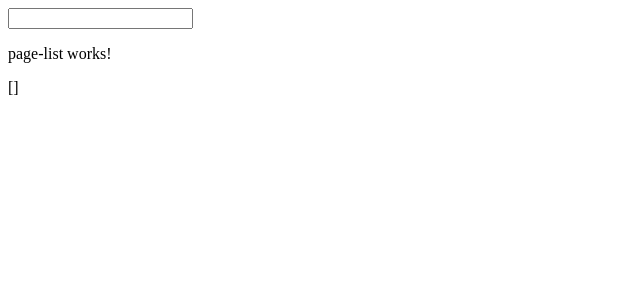
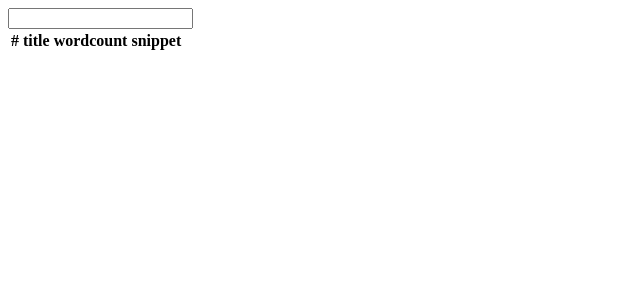
Before and after one commit to brjahanbani/WikiPediaSearch, an Angular app: page / in a window 1280 px wide. Shown: the top 300 px of the page, without its empty margins (0-640 px from the left). Built offline with nearby package versions, Linux system fonts and the light colour scheme.

Commit message:
Create Table and Send data from papa to child

```diff
--- a/src/app/app.component.html
+++ b/src/app/app.component.html
@@ -1,3 +1,2 @@
 <app-search-bar (onSearch)="onGetTermSearch($event)"></app-search-bar>
-<app-page-list></app-page-list>
-{{posts | json}}
+<app-page-list [posts]="posts"></app-page-list>
--- a/src/app/app.component.ts
+++ b/src/app/app.component.ts
@@ -7,14 +7,15 @@ import { WikipediaService } from './_services/wikipedia.service';
   styleUrls: ['./app.component.css'],
 })
 export class AppComponent {
-  posts: [] = [];
+  posts = [];
   title = 'WikiPediaSearch';
 
   constructor(private wikipediaService: WikipediaService) {}
 
   onGetTermSearch(value: string) {
     this.wikipediaService.onSearch(value).subscribe((response: any) => {
-      this.posts = response;
+      this.posts = response.query.search;
+      console.log(response);
     });
   }
 }
--- a/src/app/page-list/page-list.component.html
+++ b/src/app/page-list/page-list.component.html
@@ -1 +1,19 @@
-<p>page-list works!</p>
+<!-- {{posts.length}} -->
+<table class="table is-striped">
+  <thead>
+    <tr>
+      <th>#</th>
+      <th>title</th>
+      <th>wordcount</th>
+      <th>snippet</th>
+    </tr>
+  </thead>
+  <tbody>
+    <tr *ngFor="let item of posts;let i=index">
+      <td>{{i+1}}</td>
+      <td>{{item.title}}</td>
+      <td>{{item.wordcount}}</td>
+      <td>{{item.snippet}}</td>
+    </tr>
+  </tbody>
+</table>
```
Also changed, not shown: src/app/page-list/page-list.component.ts (+5 -6 lines).
